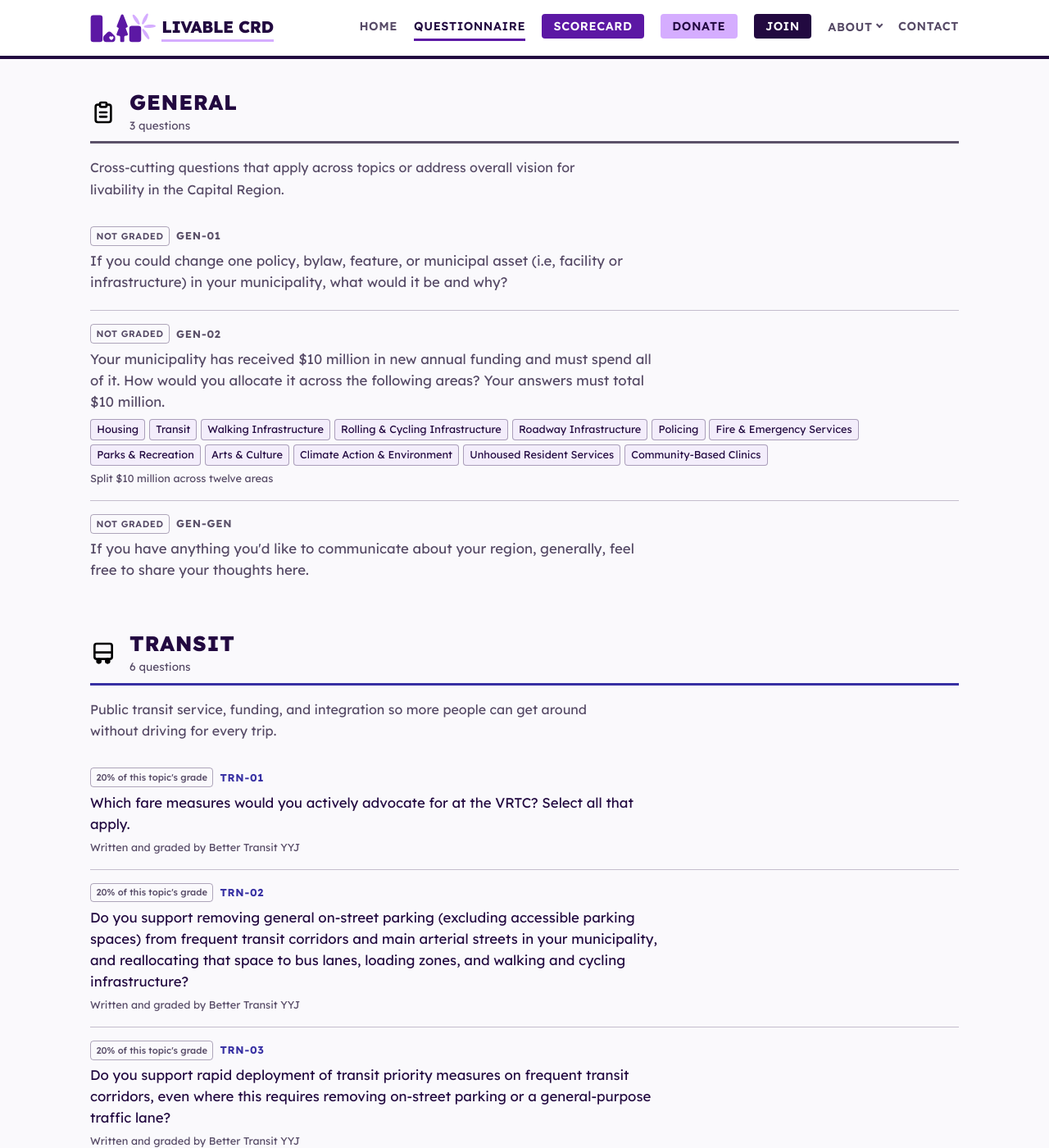
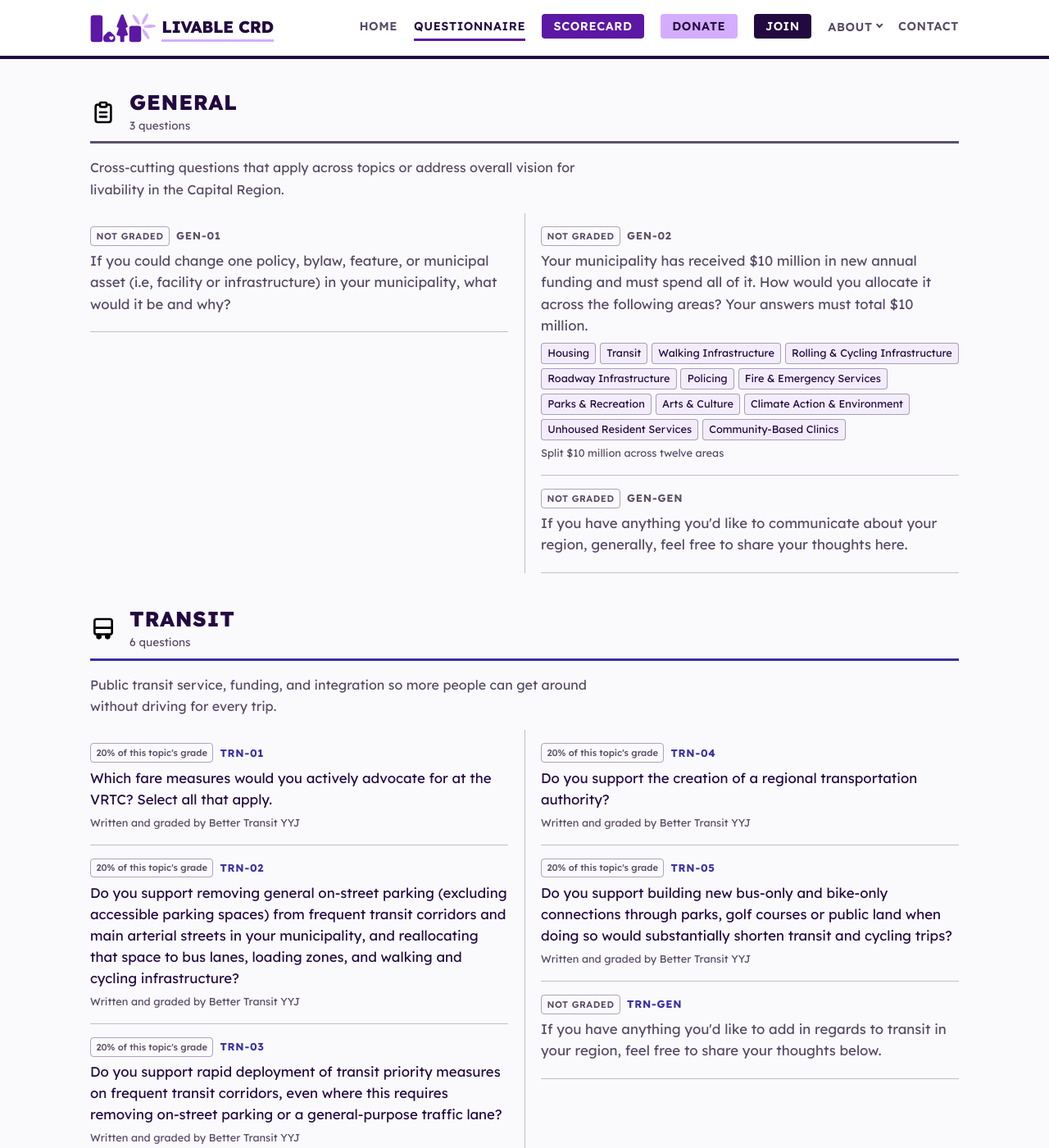
Before and after one commit to LaputanMachines/livable-crd-website, a Jekyll site: the page built from questionnaire/index.md, in a window 1280 px wide and 1400 px high, scrolled down 503 px. Shown: the whole window at 82% size. Built offline with Jekyll 4.4.1, drawn with Linux system fonts in a browser that asks for light colours.

Commit message:
style: set the questionnaire in two columns on wide screens
Each question is a sentence or two, so on a desktop the single column left
most of every line empty and stretched a six-question section over six
screens — the page read as far longer than it is.

CSS columns rather than a two-track grid: the questions run from one line to
a dozen, and grid rows size to the tallest item on the row, leaving a hole
beside every short one. Columns balance the two sides instead.

Guarded on a second question existing, so a one-question section is not a
half-width item with an empty half beside it, and scoped to screen so print
stays single-column.

Co-Authored-By: Claude Opus 5 <noreply@anthropic.com>

```diff
--- a/_sass/_questionnaire.scss
+++ b/_sass/_questionnaire.scss
@@ -224,6 +224,38 @@
   .questionnaire-item__question { font-size: 1.05rem; }
 }
 
+// Two columns once there is room for them. A question is one or two sentences,
+// so on a wide screen the single column left most of the line empty and made a
+// section of six questions six screens tall — the page read as far longer than
+// it is.
+//
+// Columns rather than a two-track grid: the questions vary from one line to a
+// dozen, and grid rows would size to the tallest item on each row and leave a
+// hole beside every short one. Columns balance the two sides instead.
+@media screen and (min-width: 900px) {
+  // Guarded on there being a second question: a one-question section split into
+  // columns is a half-width item with an empty half beside it. No section is
+  // that short today, but the list comes from the grading sheet and can be.
+  .questionnaire-list:has(> li:nth-child(2)) {
+    columns: 2;
+    column-gap: $space-xl;
+    column-rule: 1px solid rgba($color-border, 0.25);
+
+    // A question that straddled the column break would be read as two.
+    .questionnaire-item {
+      break-inside: avoid;
+    }
+
+    // The rule under each question is the list's separator, and dropping it from
+    // the last item only tidies the foot of the second column — the first column
+    // keeps a rule hanging under its last question. Uniform is the tidy version
+    // here: both columns end on one.
+    .questionnaire-item:last-child {
+      border-bottom: 1px solid rgba($color-border, 0.25);
+    }
+  }
+}
+
 // On paper the jump bar is a list of links nobody can follow, and the call to
 // action is two buttons that do nothing. The questions themselves print fine,
 // which is the point: this is the one page a partner organization might
```
